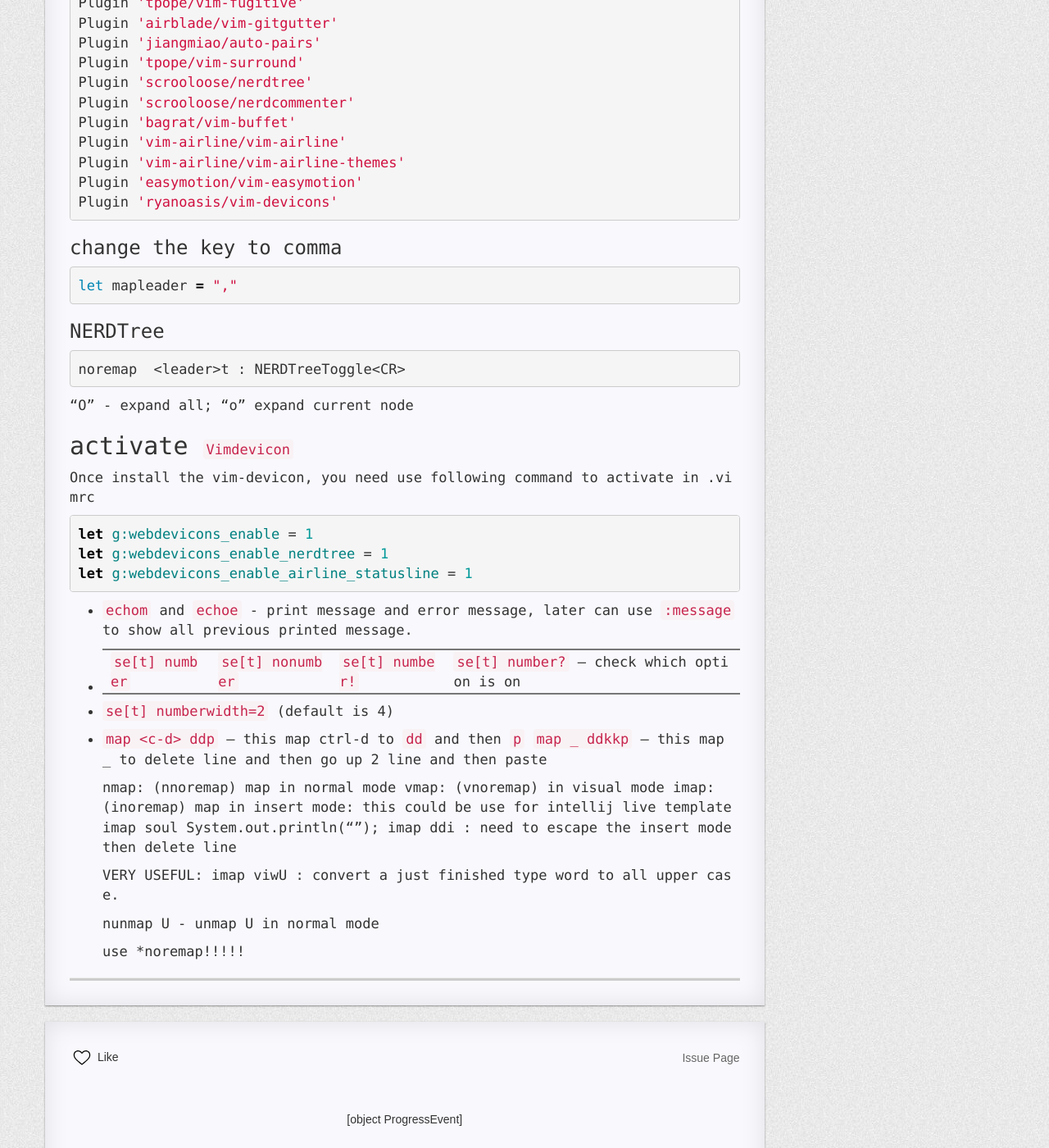
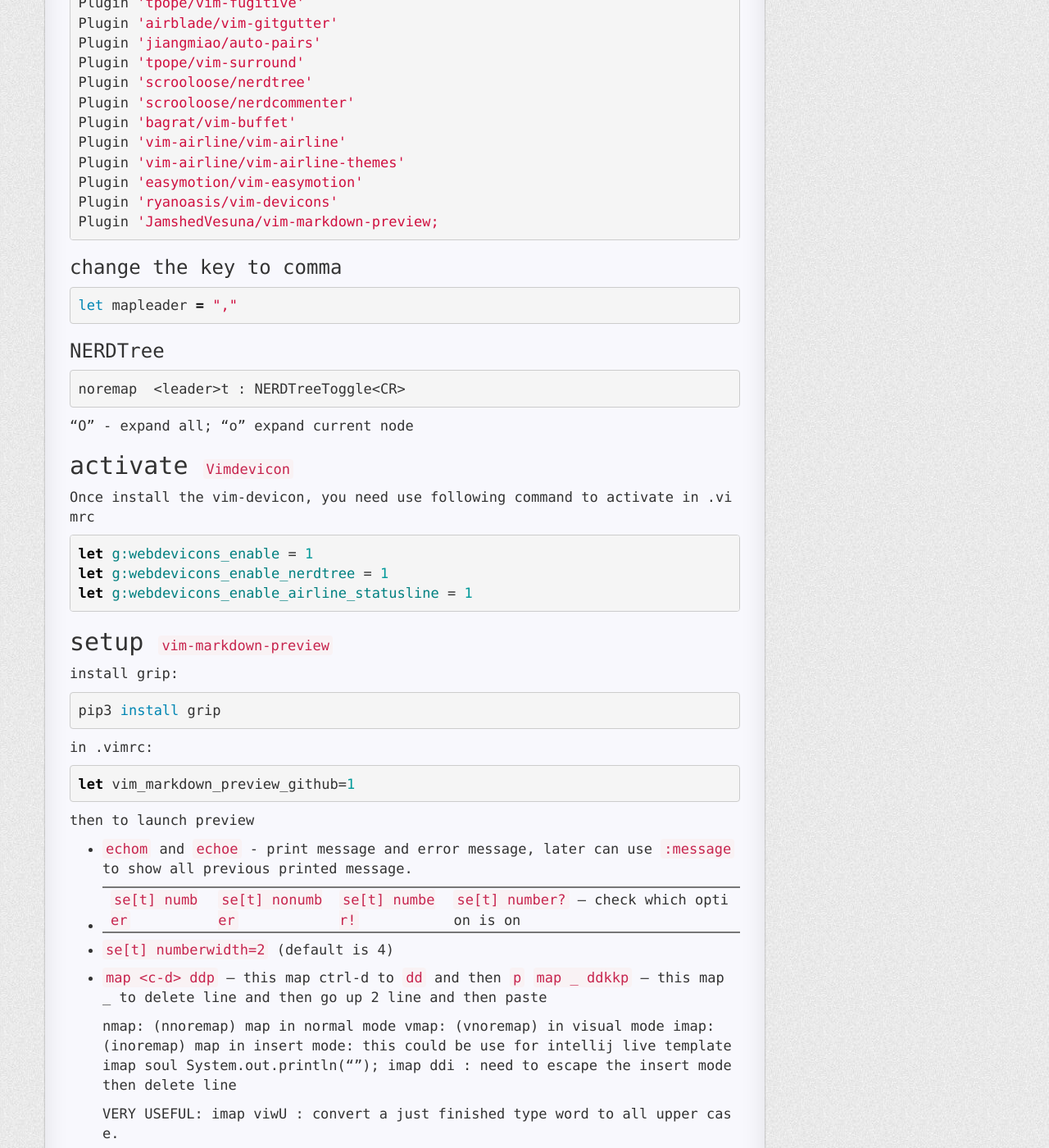
Before and after one commit to R0NGSH3N/r0ngsh3n.github.io, a Jekyll site: the page built from _posts/2014-01-15-vim-daily-practice.md, in a window 1280 px wide and 1400 px high, scrolled down 1768 px. Shown: the whole window at 82% size. Built offline with Jekyll 4.4.1, drawn with Linux system fonts in a browser that asks for light colours; nearby versions of some CDN libraries; comment, search, counter and statistics services are not loaded; a style sheet for code colours, icons or effects is not loaded.

Commit message:
update article

```diff
--- a/_posts/2014-01-15-vim-daily-practice.md
+++ b/_posts/2014-01-15-vim-daily-practice.md
@@ -94,6 +94,7 @@ Plugin 'vim-airline/vim-airline'
 Plugin 'vim-airline/vim-airline-themes'
 Plugin 'easymotion/vim-easymotion'
 Plugin 'ryanoasis/vim-devicons'
+Plugin 'JamshedVesuna/vim-markdown-preview;
 ~~~
 
 ### change the <leader> key to comma
@@ -120,6 +121,23 @@ let g:webdevicons_enable_nerdtree = 1
 let g:webdevicons_enable_airline_statusline = 1
 ~~~
 
+## setup `vim-markdown-preview`
+
+install grip:
+
+~~~bash
+pip3 install grip
+~~~
+
+in .vimrc:
+
+~~~vimscript
+let vim_markdown_preview_github=1
+~~~
+
+then <c-p> to launch preview
+
+
 - `echom` and `echoe` - print message and error message, later can use `:message` to show all previous printed message.
 
 - `se[t] number` | `se[t] nonumber` | `se[t] number!` | `se[t] number?` -- check which option is on
```
